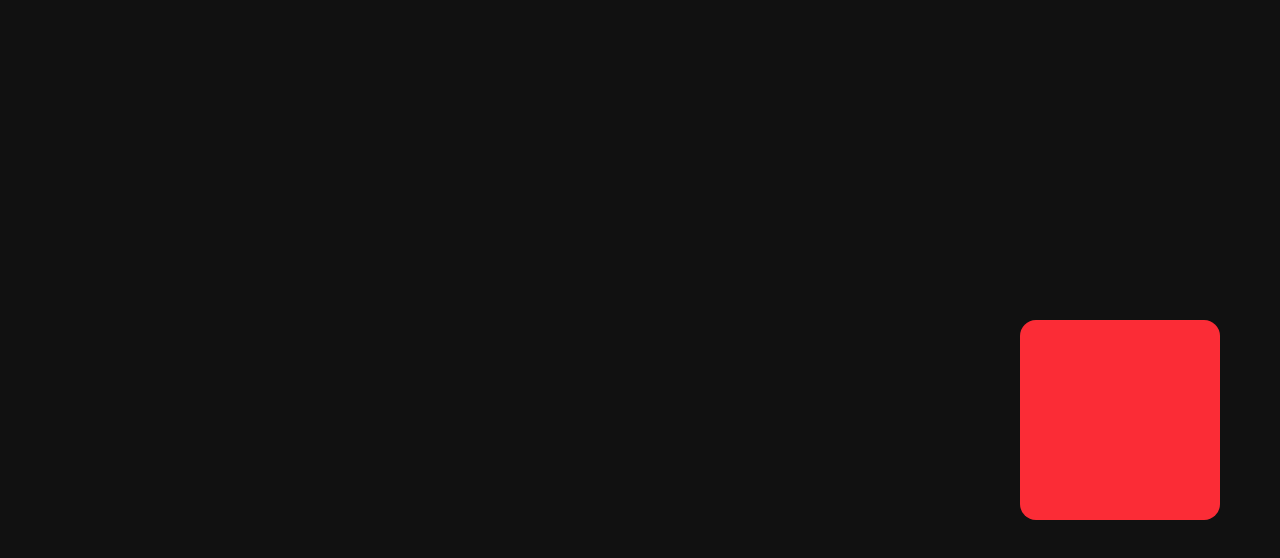
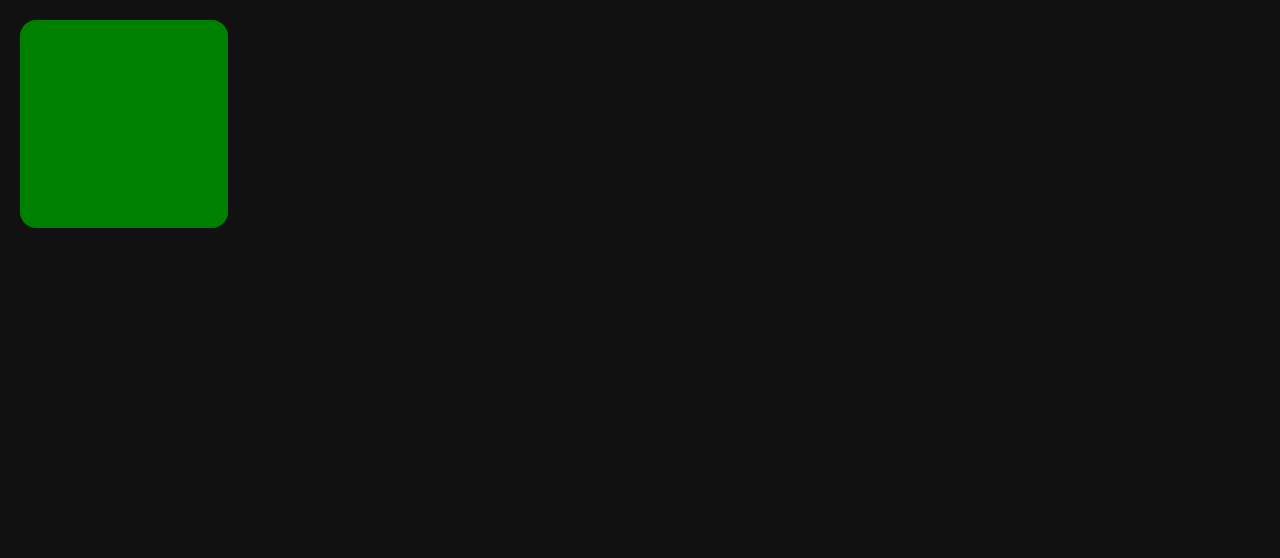
Before and after one commit to mihirv50/Framer-Motion-1, a React (Vite) app: page / in a window 1280 px wide. Shown: the top 558 px of the page. Built offline with nearby package versions, Linux system fonts and the light colour scheme.

Commit message:
Animation 2

```diff
--- a/src/App.tsx
+++ b/src/App.tsx
@@ -1,9 +1,11 @@
 import Animation1 from "./Components/Animation1";
+import { Animation2 } from "./Components/Animation2";
 
 const App = () => {
   return (
     <div className="w-screen h-screen bg-[#111] text-white p-5">
-      <Animation1/>
+      {/* <Animation1/> */}
+      <Animation2/>
     </div>
   );
 };
--- /dev/null
+++ b/src/Components/Animation2.tsx
@@ -0,0 +1,18 @@
+import { motion } from "motion/react";
+
+export const Animation2 = () => {
+  return (
+    <div>
+      <motion.div
+        animate={{
+          x: [0, 1200, 1200, 0, 0],
+          y: [0, 0, 500, 500, 0],
+          rotate:[0,360,720,360,0],
+          backgroundColor: ["red", "blue", "pink", "yellow", "green"],
+        }}
+        transition={{ duration: 5, delay: 1 , ease:"linear" ,times: [0, 0.2, 0.4, 0.6, 0.8, 1], }}
+        className="h-52 w-52 absolute bg-emerald-600 rounded-2xl"
+      ></motion.div>
+    </div>
+  );
+};
```
